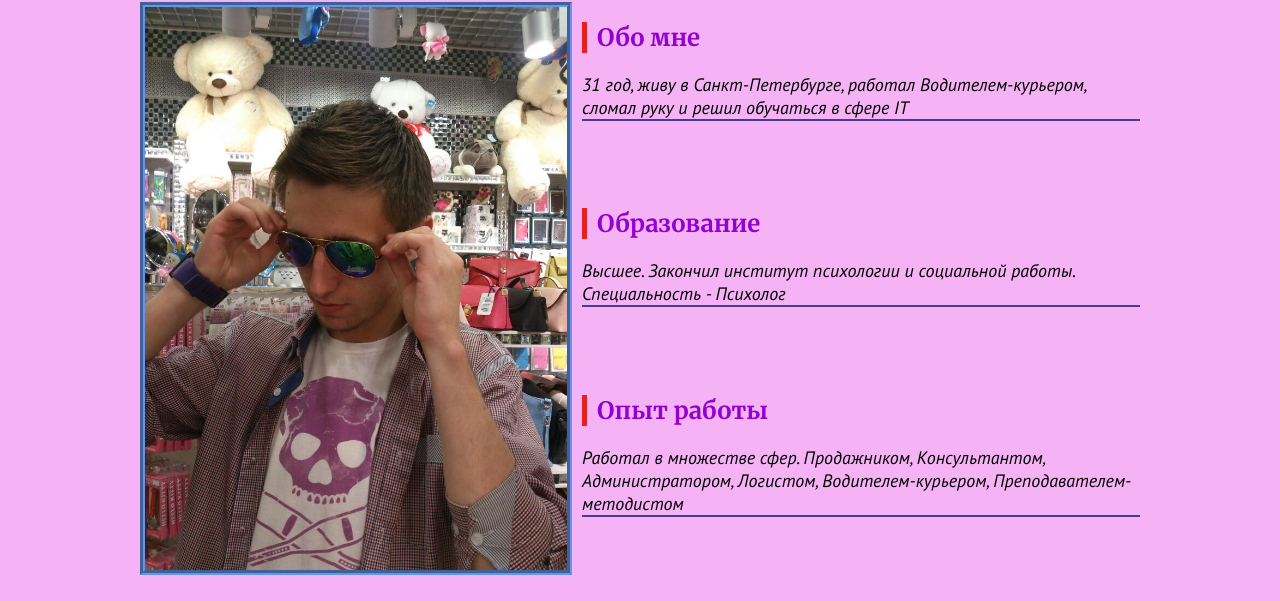
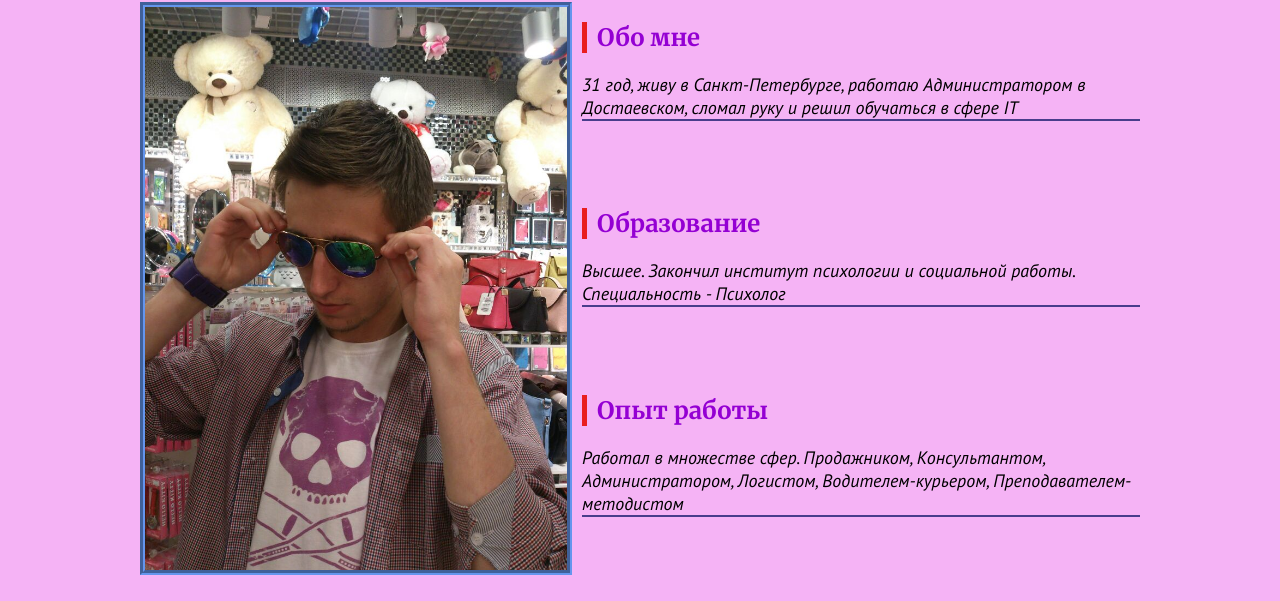
Before and after one commit to Darkpytin/Site-visitka, a plain HTML site: page index.html in a window 1280 px wide. Shown: the part 172-773 px from the top of the page. Drawn offline with Linux system fonts and the light colour scheme.

Commit message:
Update index.html

```diff
--- a/index.html
+++ b/index.html
@@ -28,7 +28,7 @@
 
                 <div class="One">
                     <h2 id="About me" class="h2">Обо мне</h2>
-                    <p class="info">31 год, живу в Санкт-Петербурге, работал Водителем-курьером, сломал руку и решил обучаться в сфере IT</p>
+                    <p class="info">31 год, живу в Санкт-Петербурге, работаю Администратором в Достаевском, сломал руку и решил обучаться в сфере IT</p>
                 </div>
 
                 <div class="Two">
```
